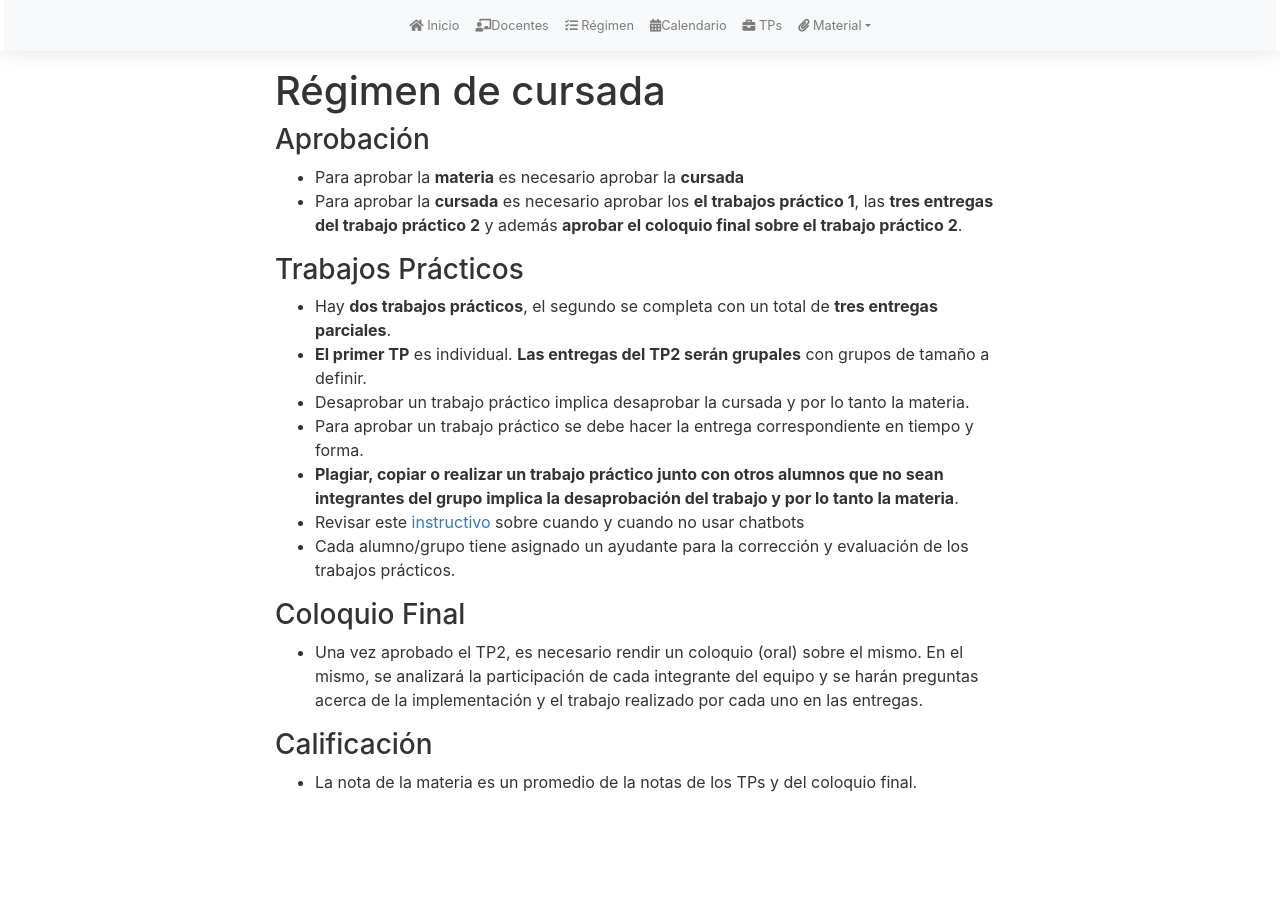
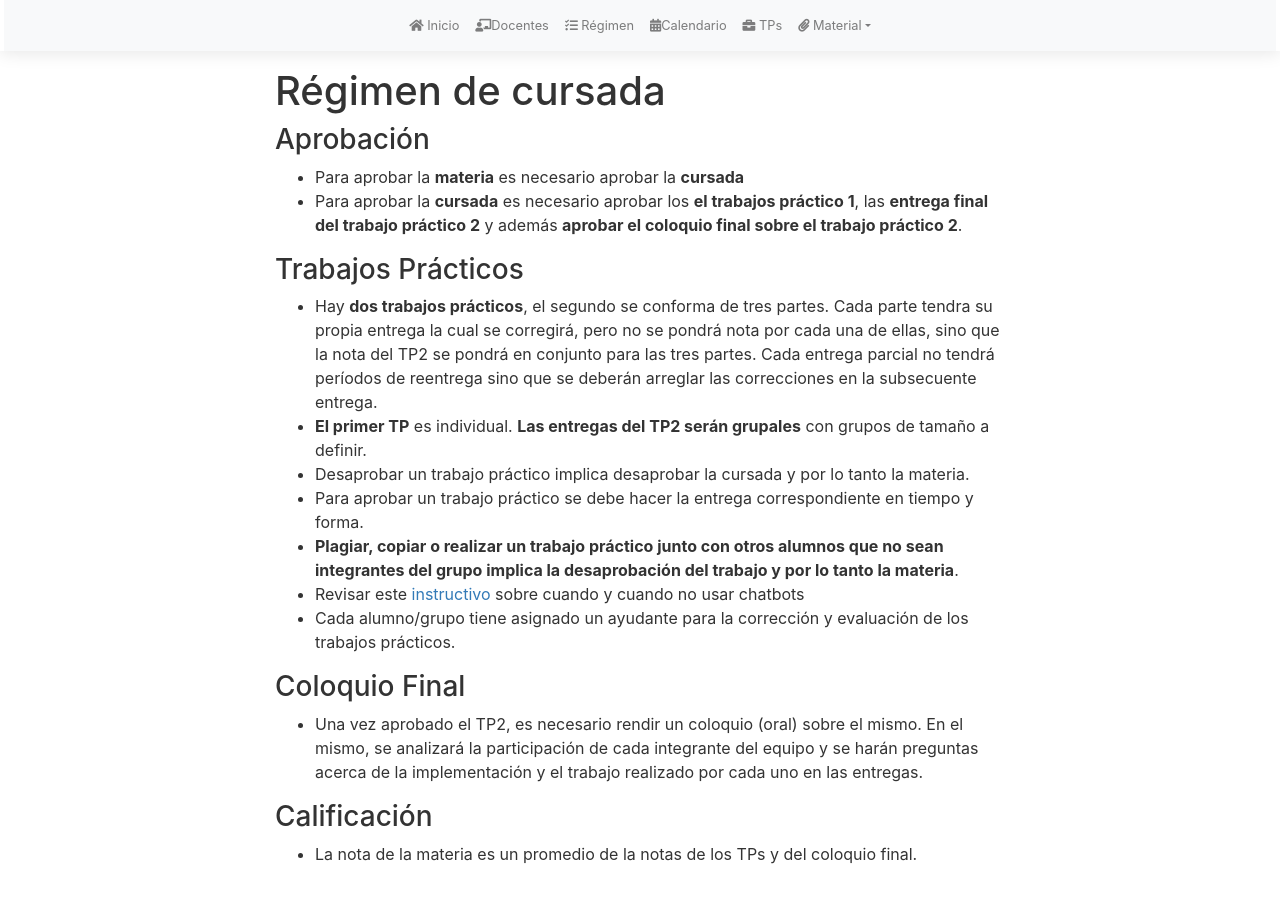
Before and after one commit to intro-tb022/intro, a Jekyll site: the page built from regimen.md, in a window 1280 px wide. Built offline with Jekyll 4.4.1, drawn with Linux system fonts in a browser that asks for light colours; nearby versions of some CDN libraries; our own code applies the rules of GitHub Pages for plain Markdown files.

Commit message:
Change regimen about tp2

```diff
--- a/regimen.md
+++ b/regimen.md
@@ -5,12 +5,12 @@ Régimen de cursada
 ### Aprobación
 
 * Para aprobar la **materia** es necesario aprobar la **cursada**
-* Para aprobar la **cursada** es necesario aprobar los **el trabajos práctico 1**, las **tres entregas del trabajo práctico 2** y además **aprobar el coloquio final sobre el trabajo práctico 2**.
+* Para aprobar la **cursada** es necesario aprobar los **el trabajos práctico 1**, las **entrega final del trabajo práctico 2** y además **aprobar el coloquio final sobre el trabajo práctico 2**.
 
 
 ### Trabajos Prácticos
 
-* Hay **dos trabajos prácticos**, el segundo se completa con un total de **tres entregas parciales**.
+* Hay **dos trabajos prácticos**, el segundo se conforma de tres partes. Cada parte tendra su propia entrega la cual se corregirá, pero no se pondrá nota por cada una de ellas, sino que la nota del TP2 se pondrá en conjunto para las tres partes. Cada entrega parcial no tendrá períodos de reentrega sino que se deberán arreglar las correcciones en la subsecuente entrega.
 * **El primer TP** es individual. **Las entregas del TP2 serán grupales** con grupos de tamaño a definir.
 * Desaprobar un trabajo práctico implica desaprobar la cursada y por lo tanto la materia.
 * Para aprobar un trabajo práctico se debe hacer la entrega correspondiente en tiempo y forma.
```
